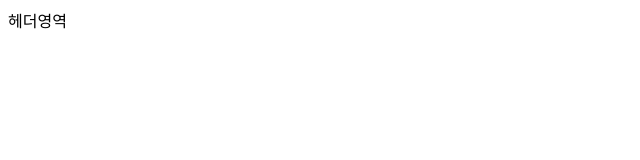
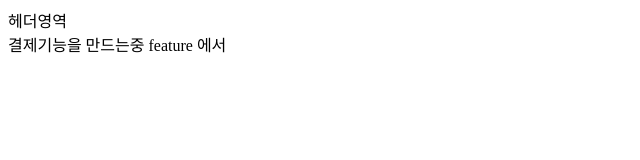
Before and after one commit to leeinwha/day02, a plain HTML site: page index.html in a window 1280 px wide. Shown: the whole page, without its empty margins (0-640 px from the left). Drawn offline with Linux system fonts and the light colour scheme.

Commit message:
feature 에서 footer에다 결제기능 만드는중

```diff
--- a/index.html
+++ b/index.html
@@ -13,7 +13,7 @@
 
   </main>
   <footer>
-
+    결제기능을 만드는중 feature 에서
   </footer>
 </body>
 </html>
```
